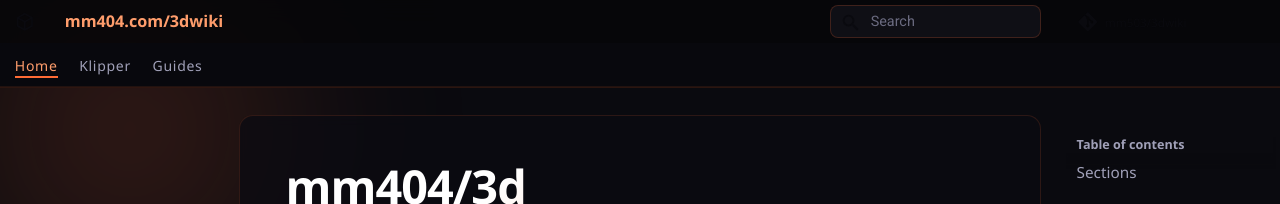
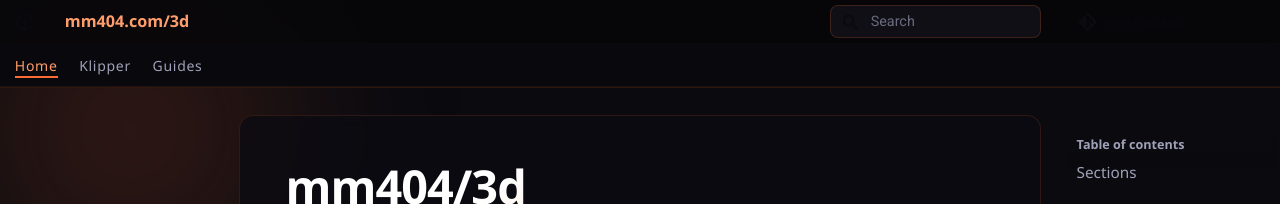
Before and after one commit to mm503/3dwiki, an MkDocs documentation site: the page built from docs/index.md, in a window 1280 px wide. Shown: the top 204 px of the page. Built offline with MkDocs 1.6.1 and Material for MkDocs 9.7.7, drawn with Linux system fonts in a browser that asks for light colours.

Commit message:
Update wiki name

```diff
--- a/mkdocs.yml
+++ b/mkdocs.yml
@@ -1,4 +1,4 @@
-site_name: mm404.com/3dwiki
+site_name: mm404.com/3d
 site_description: Printing guides, tips, notes and howtos
 site_author: mm404
 repo_url: https://www.mm404.com/3d
```
